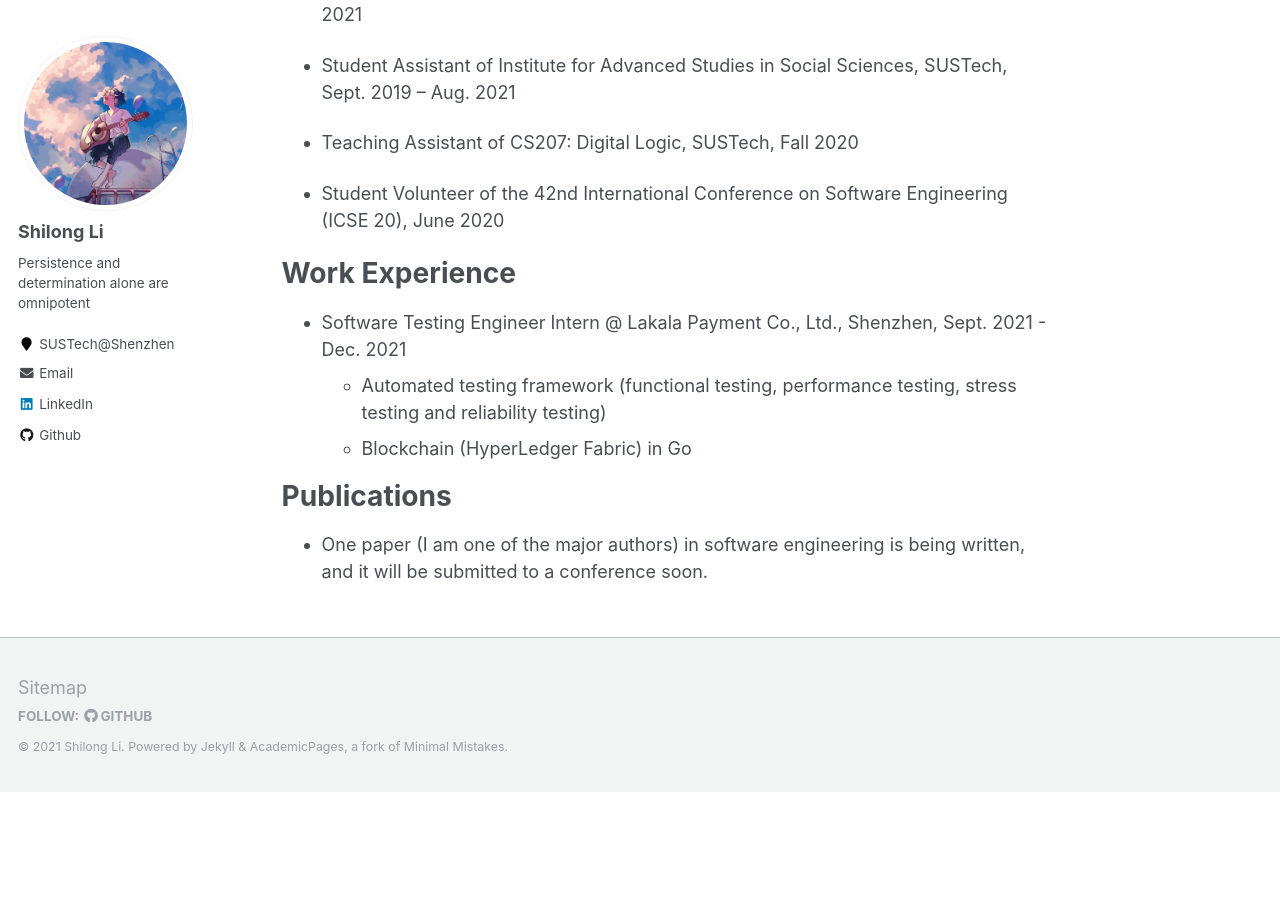
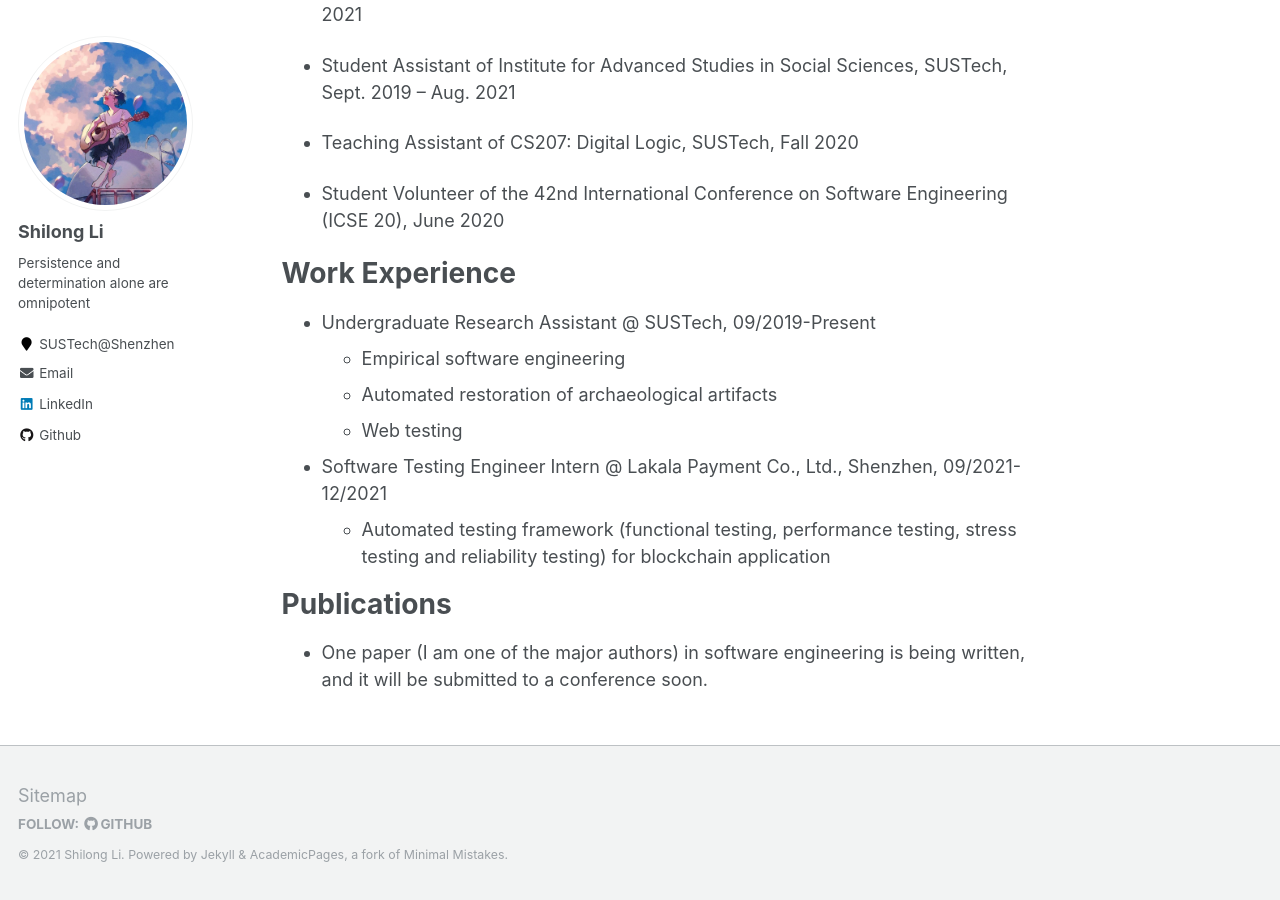
Before and after one commit to lethal233/lethal233.github.io, a Jekyll site: the page built from _pages/about.md, in a window 1280 px wide and 900 px high, scrolled down 1048 px. Built offline with Jekyll 4.4.1, drawn with Linux system fonts in a browser that asks for light colours; before the commit the page ends 1840 px from its top, so only the background shows below that.

Commit message:
[update] readme

```diff
--- a/_pages/about.md
+++ b/_pages/about.md
@@ -46,9 +46,13 @@ I am a senior undergraduate student at the [CSE](http://cse.sustech.edu.cn) depa
 
 # Work Experience
 
-- Software Testing Engineer Intern @ Lakala Payment Co., Ltd., Shenzhen, Sept. 2021 - Dec. 2021
-  - Automated testing framework (functional testing, performance testing, stress testing and reliability testing)
-  - Blockchain (HyperLedger Fabric) in Go
+- Undergraduate Research Assistant @ SUSTech, 09/2019-Present
+  - Empirical software engineering
+  - Automated restoration of archaeological artifacts
+  - Web testing
+
+- Software Testing Engineer Intern @ Lakala Payment Co., Ltd., Shenzhen, 09/2021-12/2021
+  - Automated testing framework (functional testing, performance testing, stress testing and reliability testing) for blockchain application
 
 # Publications
 
```
